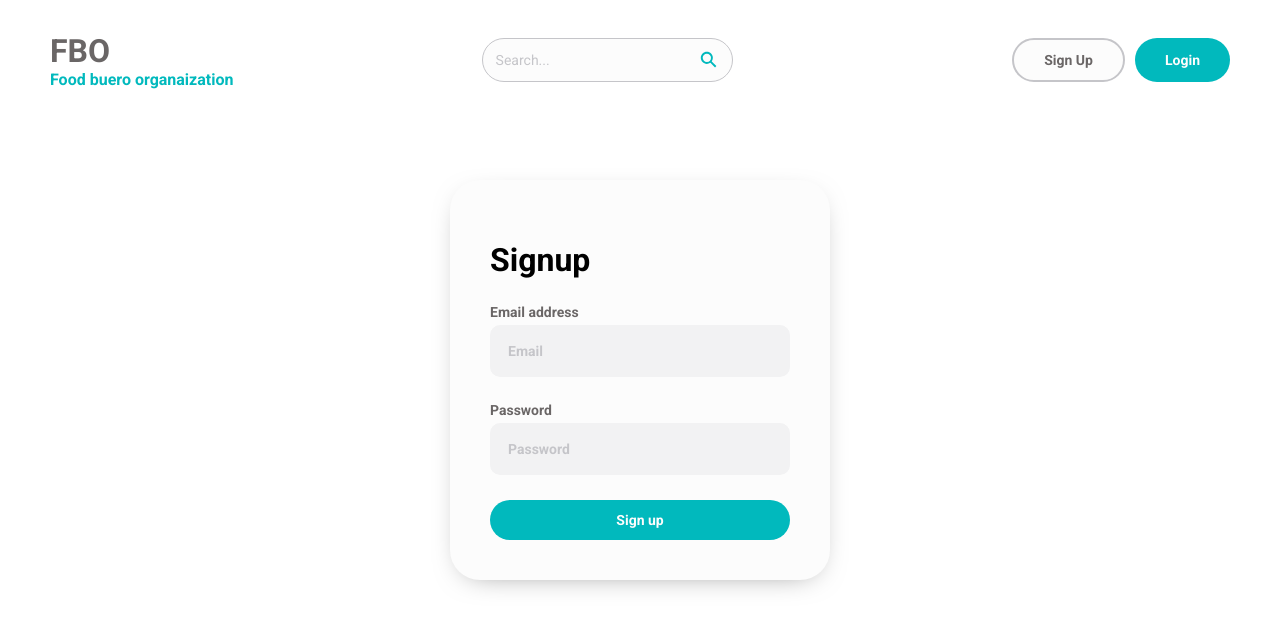
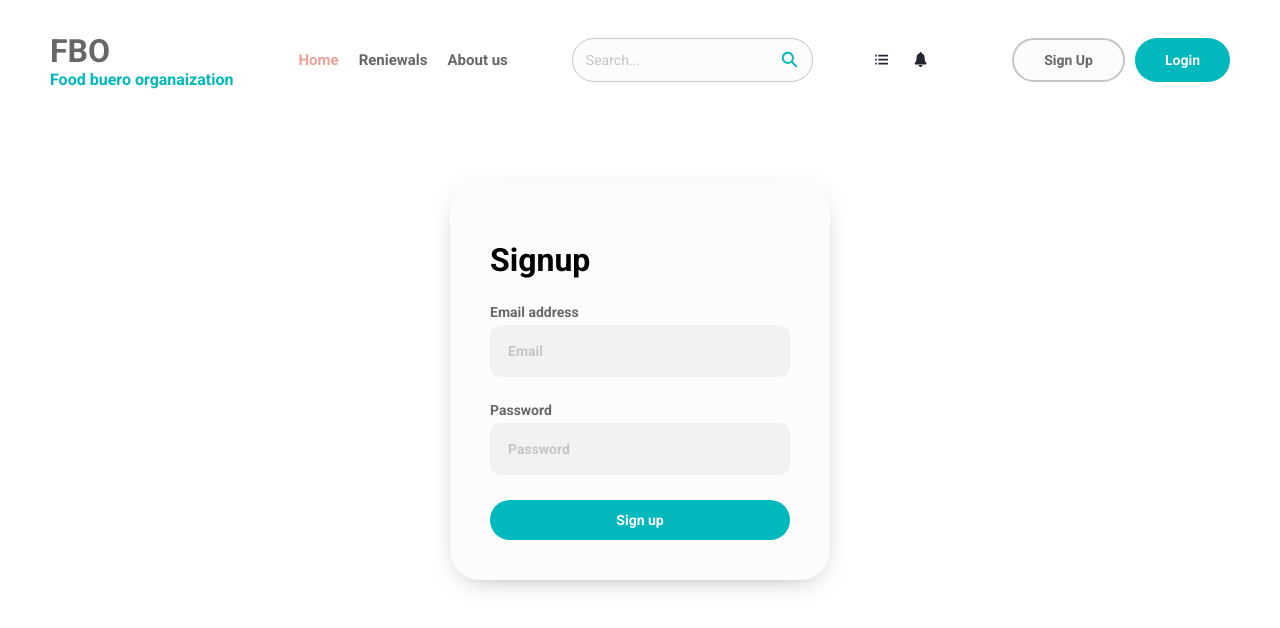
Before and after one commit to Muneeb-T/FBO_consultancy, a React (Create React App) app in the folder client/: page / in a window 1280 px wide. Shown: the top 628 px of the page. Built offline with nearby package versions, Linux system fonts and the light colour scheme.

Commit message:
Nav links and options
Some sample nav links and options icons are added in navbar

```diff
--- a/client/src/components/navbar/Navbar.css
+++ b/client/src/components/navbar/Navbar.css
@@ -3,6 +3,7 @@
     align-items: center;
     height: 15vh;
     padding: 0 50px;
+    gap: 50px;
 }
 
 .navbar .logo h1 {
@@ -19,6 +20,8 @@
 .navbar .nav-links {
     flex: 1;
     flex-shrink: 0;
+    display: flex;
+    justify-content: center;
 }
 
 .navbar .search {
@@ -28,6 +31,7 @@
 }
 
 .navbar .search .field {
+
     border: none;
     background-color: var(--theme-white);
     padding: 13px;
@@ -63,8 +67,15 @@
 
 
 .navbar .options {
-    flex: 1;
+    flex: 1/2;
     flex-shrink: 0;
+    font-size: larger;
+    padding: 10px;
+    display: flex;
+    align-items: center;
+    color: var(--theme-dark);
+    justify-content: center;
+    gap: 20px;
 }
 
 .navbar .user {
--- a/client/src/components/navbar/Navbar.jsx
+++ b/client/src/components/navbar/Navbar.jsx
@@ -2,6 +2,9 @@ import React from 'react';
 import Button from '../buttons/Button';
 import './Navbar.css';
 import { IoSearchSharp } from 'react-icons/io5';
+import NavLink from './nav-link/NavLink';
+import { IoIosNotifications } from 'react-icons/io';
+import { BiListUl } from 'react-icons/bi';
 const Navbar = () => {
   return (
     <div className="navbar">
@@ -9,7 +12,14 @@ const Navbar = () => {
         <h1>FBO</h1>
         <p>Food buero organaization</p>
       </div>
-      <div className="nav-links"></div>
+      <div className="nav-links">
+        <NavLink
+          text="Home"
+          active
+        />
+        <NavLink text="Reniewals" />
+        <NavLink text="About us" />
+      </div>
       <div className="search">
         <input
           type="text"
@@ -17,11 +27,13 @@ const Navbar = () => {
           placeholder="Search..."
         />
         <button className="search-icon">
-
           <IoSearchSharp />
         </button>
       </div>
-      <div className="options"></div>
+      <div className="options">
+        <BiListUl />
+        <IoIosNotifications />
+      </div>
       <div className="user">
         <div className="login-signup">
           <Button
--- /dev/null
+++ b/client/src/components/navbar/nav-link/NavLink.css
@@ -0,0 +1,14 @@
+.navlink {
+    color: var(--theme-gray);
+    font-weight: bold;
+    font-size: 15px;
+    margin: 0 10px;
+    flex-shrink: 0;
+}
+.navlink:hover{
+    color: var(--theme-light-gray);
+}
+
+.active{
+    color: var(--theme-light-red);
+}
--- /dev/null
+++ b/client/src/components/navbar/nav-link/NavLink.jsx
@@ -0,0 +1,8 @@
+import React from 'react';
+import './NavLink.css';
+import classNames from 'classnames';
+const NavLink = ({ text, active }) => {
+  return <p className={classNames('navlink', { active: active })}>{text}</p>;
+};
+
+export default NavLink;
```
